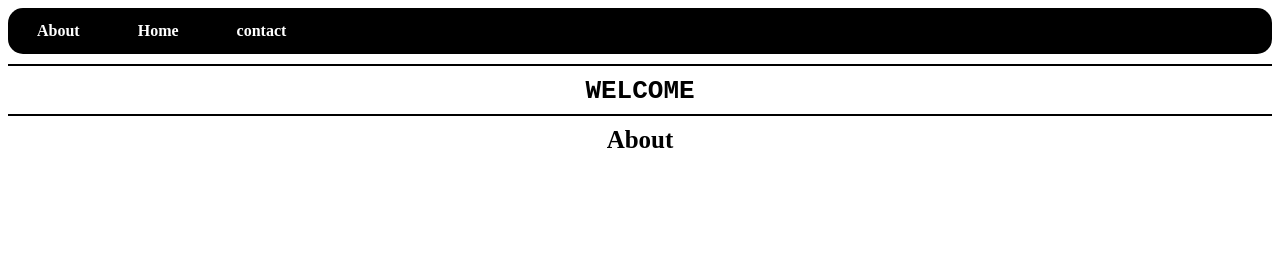
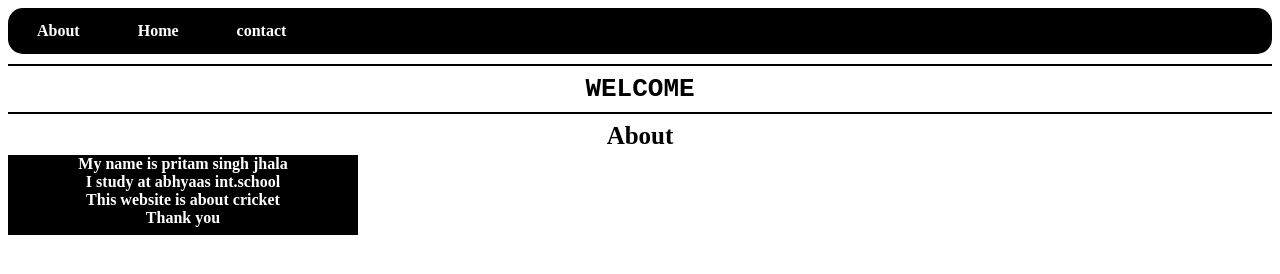
Before and after one commit to Pritam018/My-website, a plain HTML site: page about.html in a window 1280 px wide. Drawn offline with Linux system fonts and the light colour scheme.

Commit message:
Update about.html

```diff
--- a/about.html
+++ b/about.html
@@ -22,7 +22,28 @@
  padding: 14px 29px ;
  text-decoration: none;
  }
-  .li
+  .contact1{width:350px;
+height:80px;
+background-color:black;
+animation:1.5s contact1 ease-out 0s 1;
+color:white;
+text-align:center
+}
+.textblack{width:350px;
+height:80px;
+background-color:black;
+animation:1.5s textblack ease-out 0s 1;
+color: black;
+text-align:center;
+opacity:1
+}
+@keyframes contact1{
+0%{position:relative;
+left:350px;
+}
+100%{position:relative;
+left:0px
+}
 </style>
 <nav>
     <ul> <strong>
@@ -35,14 +56,17 @@
 <h1 style="color:black;
 text-align:center;
 font-family:monospace;
-margin-top:10px;
+margin-top:5px;
 margin-bottom:5px
 ">WELCOME</h1>
 <hr color="black">
 <h1 style="color:black;
 text-align:center;
-margin-top:10px;
+margin-top:7.5px;
 font-size:25px;
 text-decoration:bold;
 margin-bottom:5px">About</h1>
+</strong>
 <strong>
+<div class="contact1">My name is pritam singh jhala<br>I study at abhyaas int.school<br>This website is about cricket<br>Thank you</div>
+</strong>
```
